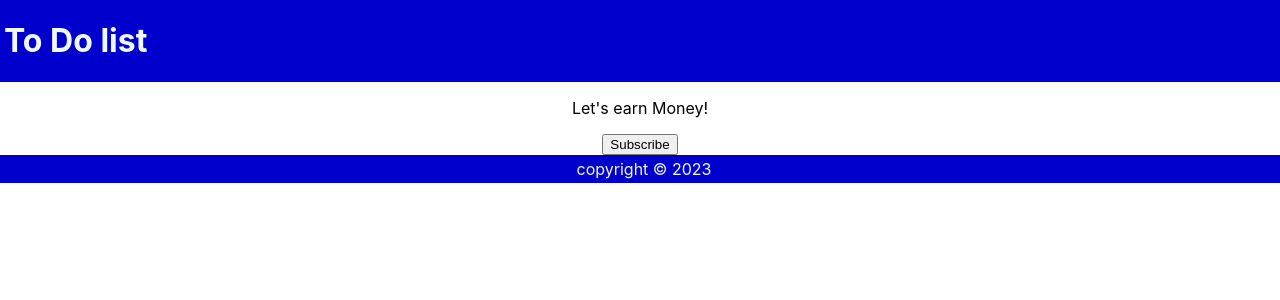
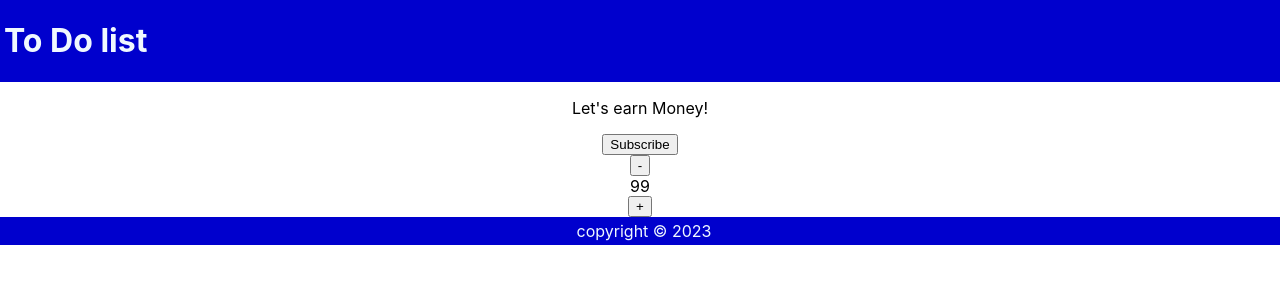
Before and after one commit to preethimaddy/balareact, a React (Create React App) app: page / in a window 1280 px wide. Shown: the top 300 px of the page. Built offline with nearby package versions, Linux system fonts and the light colour scheme; the HTML template or start-up script is replaced by a standard one.

Commit message:
useState count increase and decrease

```diff
--- a/src/components/Cont.js
+++ b/src/components/Cont.js
@@ -1,22 +1,27 @@
 import React from 'react'
-
+import { useState } from 'react'
 function Cont() {
+  const [name, setName] = useState('earn')
     function handleNameChange(){
         const names =["earn", "Develope", "Give","Grow"]
         const int = Math.floor(Math.random()*3)
-        return names[int]
+        setName(names[int])
        }
-       const handleClick1 = (e) => {
-        console.log(e.target.innerText)
-       }
-       const handleClick = (name) => {
-        console.log(`Thanks for the support ${name}`)
-       }
+    const [count, setCount] = useState(99);
+    function increment(){
+      setCount(prevCount => prevCount + 1);
+    }
+    function decrement () {
+      setCount(prevCount => prevCount - 1);
+    }
   return (
 
     <main>
-      <p onDoubleClick={() =>handleClick('preeti')}>Let's {handleNameChange()} Money!</p>
-      <button onClick={(e) =>handleClick1(e)}>Subscribe</button>
+      <p>Let's {name} Money!</p>
+      <button onClick={handleNameChange}>Subscribe</button>
+      <button onClick={decrement}>-</button>
+      <span>{count}</span>
+      <button onClick={increment}>+</button>
     </main>
   )
 }
```
